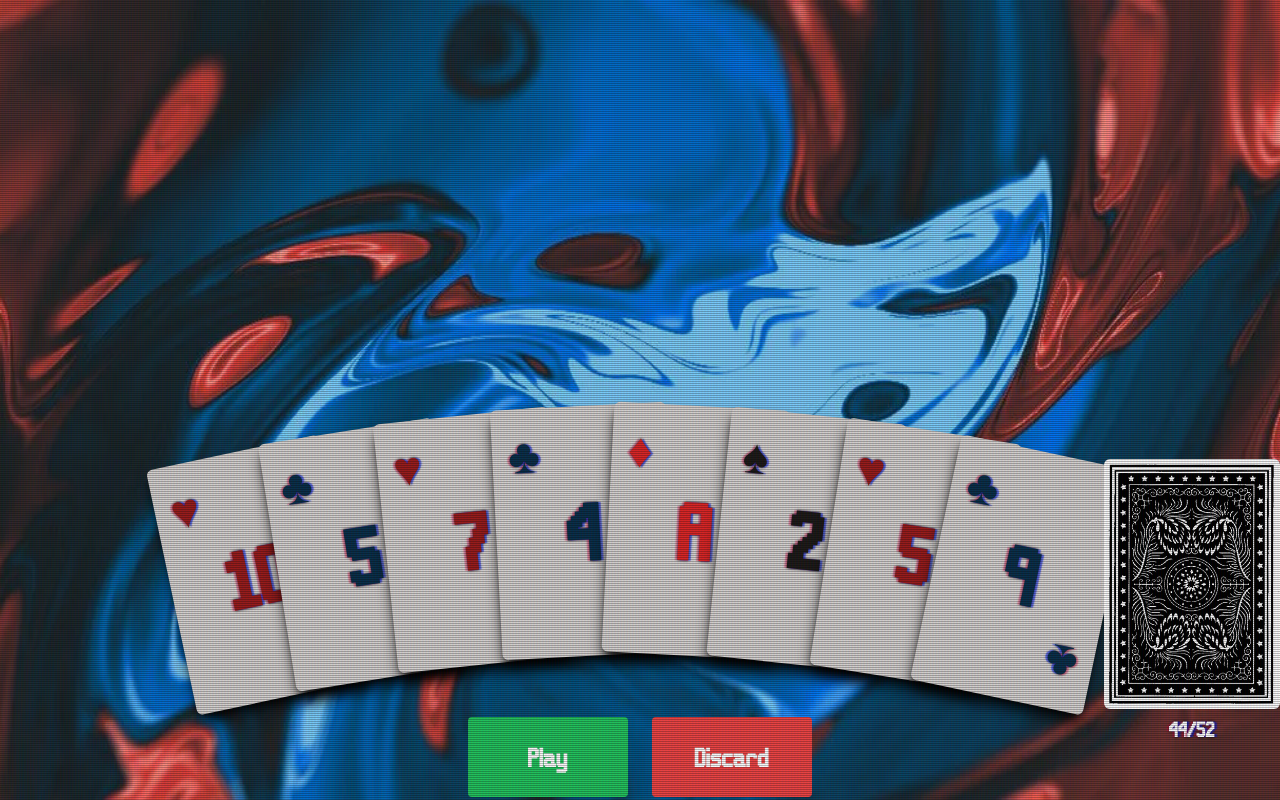
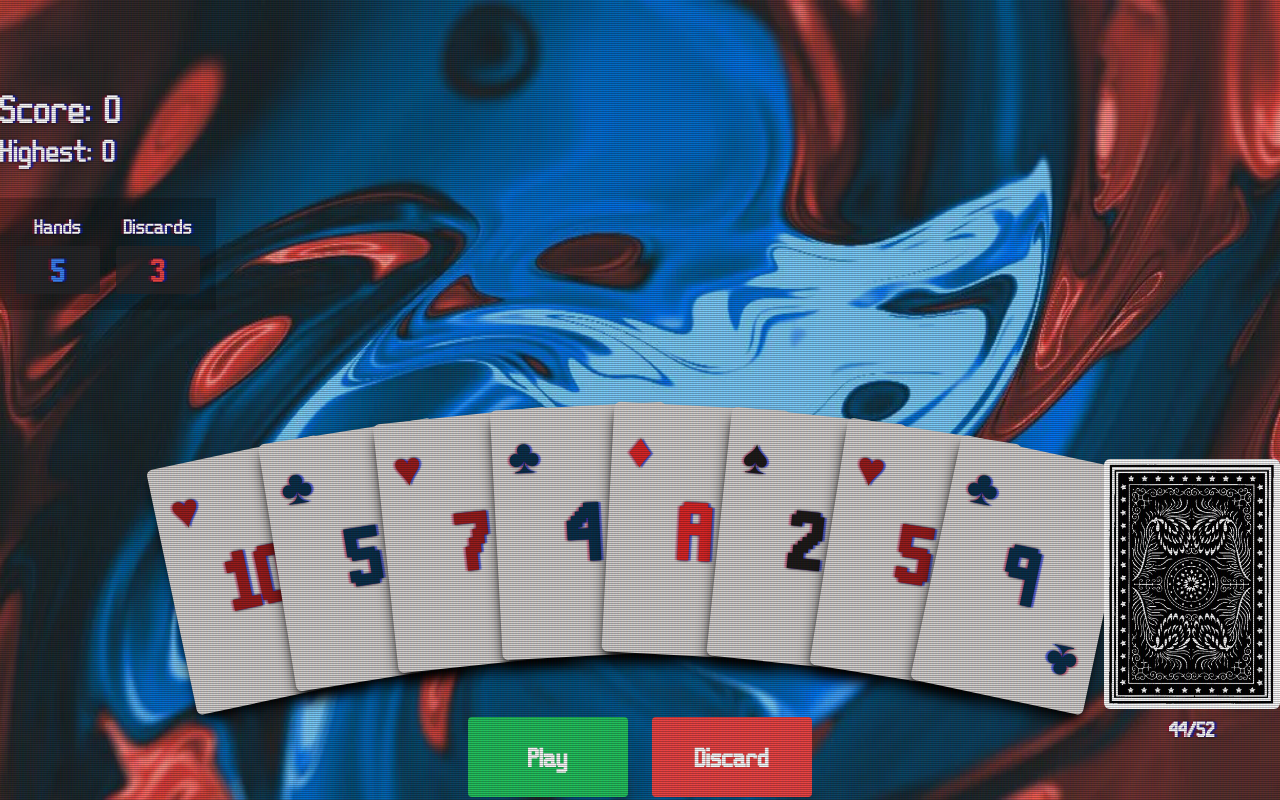
Before and after one commit to Arcades2/balpastrop, a React (Vite) app: page / in a window 1280 px wide. Built offline with nearby package versions, Linux system fonts and the light colour scheme.

Commit message:
Made the game playable

```diff
--- a/src/App.tsx
+++ b/src/App.tsx
@@ -1,14 +1,11 @@
 import { Hand } from "./components/hand";
 import { Deck } from "./components/deck";
 import { PlayedCards } from "./components/played-cards";
-import { PlayButton } from "./components/play-button";
-import { DiscardButton } from "./components/discard-button";
-import { usePlayedCards } from "./stores/card";
-import { ReplayButton } from "./components/replay-button";
+import { Score } from "./components/score";
+import { Buttons } from "./components/buttons";
+import { PlayInfo } from "./components/play-info";
 
 function App() {
-  const playedCards = usePlayedCards();
-
   return (
     <div
       className="crt font-balatro"
@@ -19,20 +16,17 @@ function App() {
       }}
     >
       <div className="container mx-auto h-[100vh]">
-        <div className="h-1/2 flex items-center justify-center">
+        <div className="h-1/2 flex items-center justify-center relative">
+          <div className="absolute top-1/2 -translate-y-1/2 left-0">
+            <Score />
+            <PlayInfo containerClassName="mt-8" />
+          </div>
           <PlayedCards />
         </div>
         <div className="h-1/2 flex flex-col justify-center gap-16 relative">
           <Hand />
           <div className="flex justify-center items-center gap-6">
-            {playedCards.length ? (
-              <ReplayButton />
-            ) : (
-              <>
-                <PlayButton />
-                <DiscardButton />
-              </>
-            )}
+            <Buttons />
           </div>
           <div className="absolute top-1/2 -translate-y-1/2 right-0">
             <Deck />
--- a/src/components/button.tsx
+++ b/src/components/button.tsx
@@ -8,7 +8,7 @@ export function Button(props: ButtonProps) {
     <button
       type="button"
       className={clsx(
-        "bg-blue-500 hover:bg-blue-700 text-white font-bold py-2 px-4 rounded w-40 h-20 text-xl",
+        "bg-blue-500 hover:bg-blue-700 text-white font-bold py-2 px-4 rounded w-40 h-20 text-xl transition duration-100",
         className,
       )}
       {...rest}
--- /dev/null
+++ b/src/components/buttons.tsx
@@ -0,0 +1,32 @@
+import {
+  usePlayedCards,
+  usePlayableHands,
+  useCardActions,
+} from "../stores/card";
+import { ReplayButton } from "./replay-button";
+import { PlayButton } from "./play-button";
+import { DiscardButton } from "./discard-button";
+import { Button } from "./button";
+
+export function Buttons() {
+  const playedCards = usePlayedCards();
+  const playableHands = usePlayableHands();
+  const { newGame } = useCardActions();
+
+  if (playableHands === 0) {
+    return (
+      <Button className="bg-blue-500" onClick={newGame}>
+        New game
+      </Button>
+    );
+  }
+
+  if (playedCards.length) return <ReplayButton />;
+
+  return (
+    <>
+      <PlayButton />
+      <DiscardButton />
+    </>
+  );
+}
--- a/src/components/discard-button.tsx
+++ b/src/components/discard-button.tsx
@@ -1,12 +1,14 @@
-import { useCardActions } from "../stores/card";
+import { useCardActions, useDiscards } from "../stores/card";
 import { Button } from "./button";
 
 export function DiscardButton() {
   const { discardSelectedCards, fillHand } = useCardActions();
+  const discards = useDiscards();
 
   return (
     <Button
-      className="bg-red-500 hover:bg-red-700"
+      className="bg-red-500 hover:bg-red-700 disabled:bg-gray-400"
+      disabled={discards === 0}
       onClick={() => {
         discardSelectedCards();
         fillHand();
--- /dev/null
+++ b/src/components/play-info.tsx
@@ -0,0 +1,33 @@
+import { usePlayableHands, useDiscards } from "../stores/card";
+import { cn } from "../utils";
+
+export type PlayInfoProps = {
+  containerClassName?: string;
+};
+
+export function PlayInfo({ containerClassName }: PlayInfoProps) {
+  const playableHands = usePlayableHands();
+  const discards = useDiscards();
+
+  return (
+    <div
+      className={cn(
+        "flex bg-opacity-25 bg-black text-white text-center p-2",
+        containerClassName,
+      )}
+    >
+      <div className="text-white p-2 flex flex-col gap-2 w-[100px]">
+        <div>Hands</div>
+        <div className="rounded bg-opacity-80 bg-zinc-800 p-2 text-blue-500 font-bold text-2xl">
+          {playableHands}
+        </div>
+      </div>
+      <div className="text-white p-2 flex flex-col gap-2 w-[100px]">
+        <div>Discards</div>
+        <div className="rounded bg-opacity-80 bg-zinc-800 p-2 text-red-500 font-bold text-2xl">
+          {discards}
+        </div>
+      </div>
+    </div>
+  );
+}
--- /dev/null
+++ b/src/components/score.tsx
@@ -0,0 +1,12 @@
+import { useScores } from "../stores/card";
+
+export function Score() {
+  const { score, highestScore } = useScores();
+
+  return (
+    <div className="flex flex-col gap-2">
+      <div className="text-3xl text-white">Score: {score}</div>
+      <div className="text-2xl text-white">Highest: {highestScore}</div>
+    </div>
+  );
+}
--- a/src/stores/card.ts
+++ b/src/stores/card.ts
@@ -1,6 +1,7 @@
 import { create } from "zustand";
+import { useShallow } from "zustand/react/shallow";
 import { CardDef } from "../types";
-import { generateDeck } from "../utils";
+import { generateDeck, getPokerHandPoints } from "../utils";
 
 type CardState = {
   selectedCards: Array<CardDef>;
@@ -8,6 +9,10 @@ type CardState = {
   hand: Array<CardDef>;
   deck: Array<CardDef>;
   discardPile: Array<CardDef>;
+  score: number;
+  highestScore: number;
+  playableHands: number;
+  discards: number;
   actions: {
     setHand: (hand: Array<CardDef>) => void;
     selectCard: (cardId: CardDef) => void;
@@ -16,6 +21,7 @@ type CardState = {
     playSelectedCards: () => void;
     cleanPlayedCards: () => void;
     discardSelectedCards: () => void;
+    newGame: () => void;
   };
   private: {
     isCardSelected: (cardId: CardDef) => boolean;
@@ -28,9 +34,15 @@ export const useCardStore = create<CardState>()((set, get) => ({
   deck: generateDeck(),
   discardPile: [],
   hand: [],
+  score: 0,
+  playableHands: 5,
+  discards: 3,
+  highestScore: Number(localStorage.getItem("highestScore")) ?? 0,
   actions: {
     setHand: (hand: Array<CardDef>) => set({ hand }),
     selectCard: (cardDef: CardDef) => {
+      if (get().playableHands === 0 || get().playedCards.length) return;
+
       set((s) => {
         if (get().private.isCardSelected(cardDef)) {
           return {
@@ -69,6 +81,12 @@ export const useCardStore = create<CardState>()((set, get) => ({
       set((s) => {
         const { selectedCards, hand } = s;
 
+        const score = s.score + getPokerHandPoints(selectedCards);
+
+        if (score > s.highestScore) {
+          localStorage.setItem("highestScore", score.toString());
+        }
+
         return {
           hand: hand.filter(
             (card) =>
@@ -78,6 +96,9 @@ export const useCardStore = create<CardState>()((set, get) => ({
           ),
           playedCards: selectedCards,
           selectedCards: [],
+          playableHands: s.playableHands - 1,
+          score,
+          highestScore: Math.max(s.highestScore, score),
         };
       });
     },
@@ -102,10 +123,24 @@ export const useCardStore = create<CardState>()((set, get) => ({
                 (c) => c[0] === card[0] && c[1] === card[1],
               ) === -1,
           ),
+          discards: s.discards - 1,
           selectedCards: [],
           discardPile: [...s.discardPile, ...selectedCards],
         };
       });
+    },
+    newGame: () => {
+      set({
+        selectedCards: [],
+        playedCards: [],
+        deck: generateDeck(),
+        discardPile: [],
+        hand: [],
+        score: 0,
+        playableHands: 5,
+        discards: 3,
+      });
+      get().actions.fillHand();
     },
   },
   private: {
@@ -126,5 +161,14 @@ export const useSelectedCards = () => useCardStore((s) => s.selectedCards);
 export const useDeck = () => useCardStore((s) => s.deck);
 export const useDiscardPile = () => useCardStore((s) => s.discardPile);
 export const usePlayedCards = () => useCardStore((s) => s.playedCards);
+export const useScores = () =>
+  useCardStore(
+    useShallow((s) => ({
+      score: s.score,
+      highestScore: s.highestScore,
+    })),
+  );
+export const usePlayableHands = () => useCardStore((s) => s.playableHands);
+export const useDiscards = () => useCardStore((s) => s.discards);
 
 export const useCardActions = () => useCardStore((s) => s.actions);
--- a/src/utils/index.ts
+++ b/src/utils/index.ts
@@ -2,3 +2,4 @@ export * from "./cn";
 export * from "./generate-deck";
 export * from "./guess-poker-hand";
 export * from "./card-rotation";
+export * from "./poker-hand-points";
--- /dev/null
+++ b/src/utils/poker-hand-points.ts
@@ -0,0 +1,42 @@
+import { CardDef } from "../types";
+import { guessPokerHand } from "./guess-poker-hand";
+
+const pokerHandPoints = {
+  "Royal Flush": 1000,
+  "Straight Flush": 800,
+  "Four of a Kind": 420,
+  "Full House": 160,
+  Flush: 140,
+  Straight: 120,
+  "Three of a Kind": 90,
+  "Two Pair": 40,
+  Pair: 20,
+  "High Card": 5,
+};
+
+const cardValues = {
+  A: 14,
+  K: 13,
+  Q: 12,
+  J: 11,
+  "10": 10,
+  "9": 9,
+  "8": 8,
+  "7": 7,
+  "6": 6,
+  "5": 5,
+  "4": 4,
+  "3": 3,
+  "2": 2,
+};
+
+export const getPokerHandPoints = (hand: Array<CardDef>) => {
+  const pokerHand = guessPokerHand(hand);
+
+  if (!pokerHand) return 0;
+
+  return (
+    pokerHandPoints[pokerHand] +
+    hand.reduce((acc, card) => acc + cardValues[card[0]], 0)
+  );
+};
```
